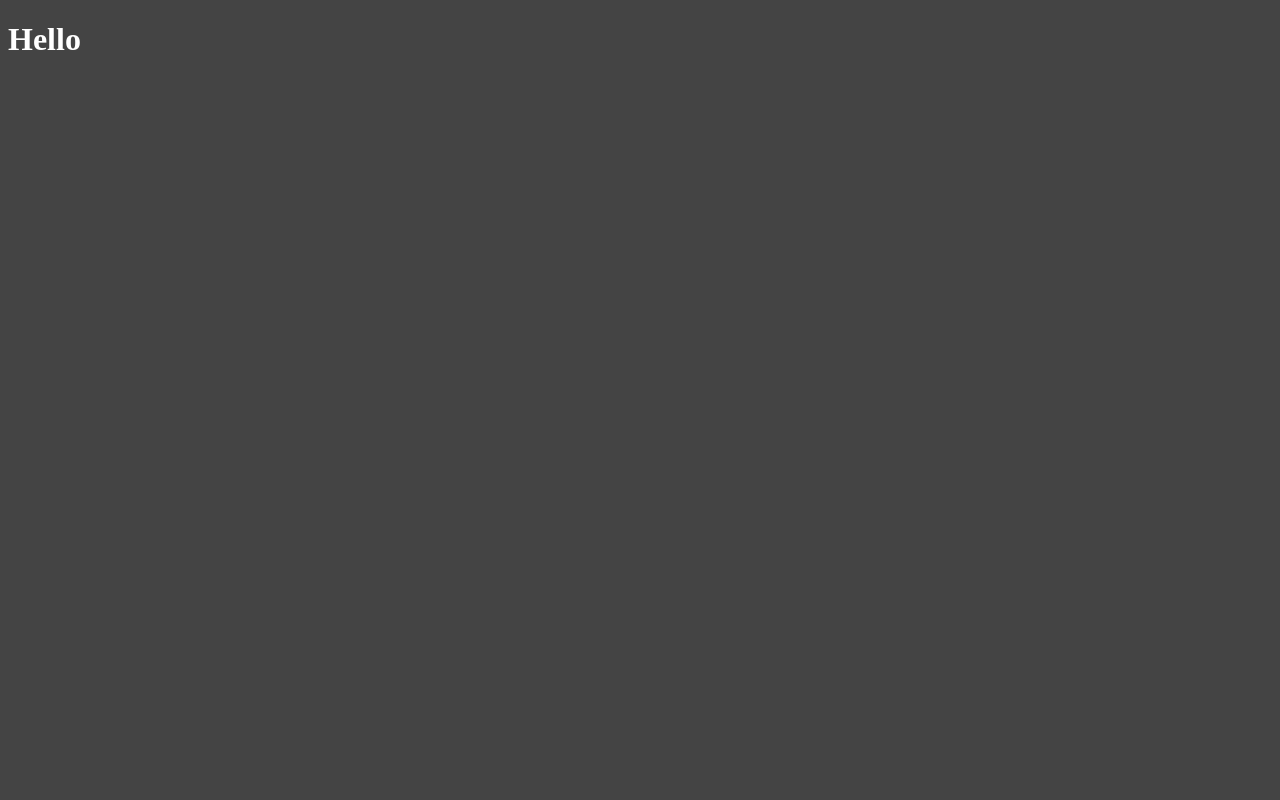
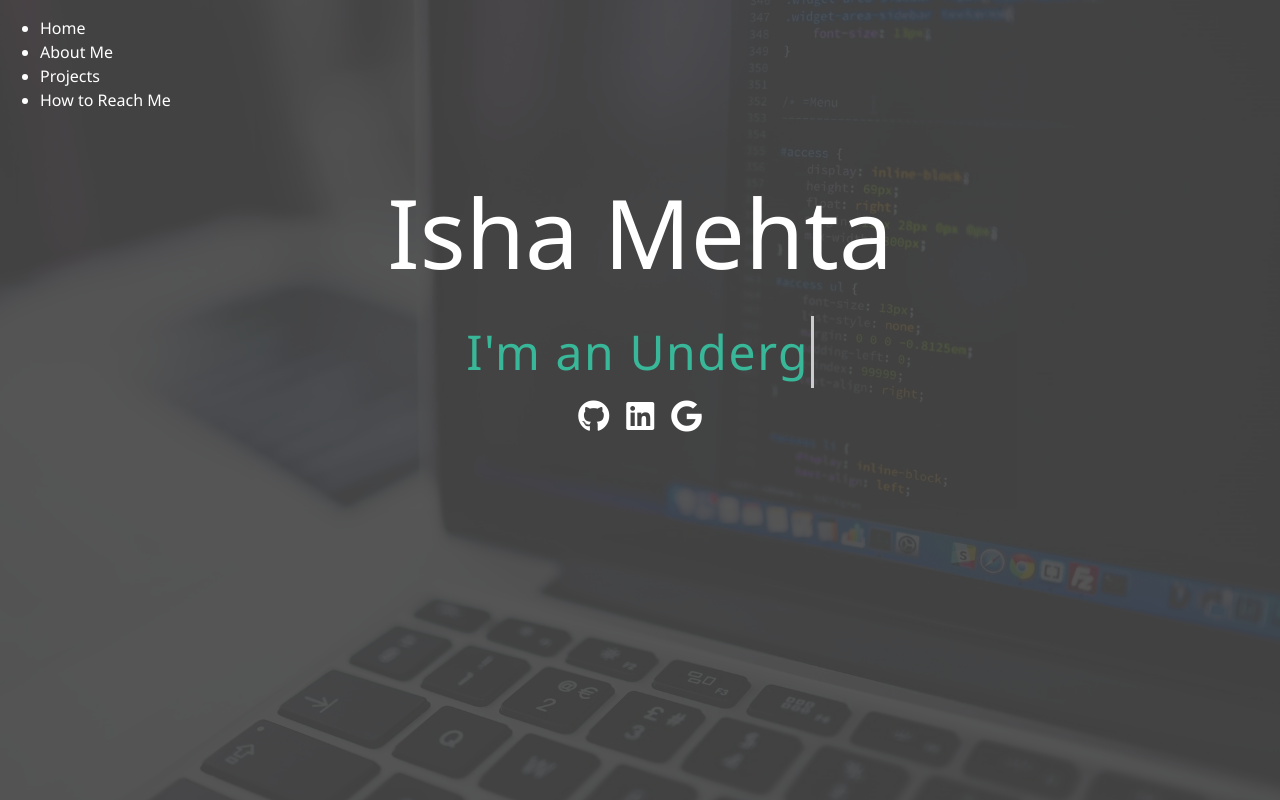
Before and after one commit to isha614/Personal-Portfolio, a website: page dist/index.html in a window 1280 px wide. Drawn offline with Linux system fonts and the light colour scheme.

Commit message:
index markup and main sass

```diff
--- /dev/null
+++ b/scss/_config.scss
@@ -0,0 +1,28 @@
+$primary-color: #444;
+$show-home-image: true;
+$home-image: url(../img/background.jpg);
+$background-opacity: 0.9;
+@mixin easeOut {
+  transition: all 0.5s ease-out;
+}
+
+@mixin background {
+  @if $show-home-image {
+    &#bg-img {
+      background: $home-image;
+      background-attachment: fixed;
+      background-size: cover;
+
+      &:after {
+        content: "";
+        position: absolute;
+        top: 0;
+        right: 0;
+        width: 100%;
+        height: 100%;
+        z-index: -1;
+        background: rgba($primary-color, $background-opacity);
+      }
+    }
+  }
+}
--- a/scss/main.scss
+++ b/scss/main.scss
@@ -1,6 +1,115 @@
-$primary-color: #444;
+@import "config";
+
+* {
+  box-sizing: border-box;
+}
 
 body {
+  @include background;
   background: $primary-color;
   color: white;
+  height: 100%;
+  margin: 0;
+  line-height: 1.5;
+  font-family: "Segoe UI", Tahoma, Geneva, Verdana, sans-serif;
 }
+
+header {
+  position: fixed;
+  z-index: 2;
+}
+
+//headings
+h1,
+h2,
+h3 {
+  margin: 0;
+  font-weight: 400;
+
+  &.lg-heading {
+    font-size: 6rem;
+  }
+  &.container {
+    margin-bottom: 2 rem;
+    padding: 0.2rem 1rem;
+  }
+}
+
+a {
+  color: #fff;
+  text-decoration: none;
+}
+
+.container {
+  height: 12vh;
+  display: flex;
+  justify-content: center;
+  align-items: center;
+}
+.container p {
+  color: white;
+  font-size: 3rem;
+  padding: 0.5rem;
+  font-weight: bold;
+  letter-spacing: 0.1rem;
+  text-align: center;
+  overflow: hidden;
+}
+.container p span.typed-text {
+  font-weight: normal;
+  color: #38b898;
+}
+.container p span.cursor {
+  display: inline-block;
+  background-color: #ccc;
+  margin-left: 0.1rem;
+  width: 3px;
+  animation: blink 1s infinite;
+}
+.container p span.cursor.typing {
+  animation: none;
+}
+@keyframes blink {
+  0% {
+    background-color: #ccc;
+  }
+  49% {
+    background-color: #ccc;
+  }
+  50% {
+    background-color: transparent;
+  }
+  99% {
+    background-color: transparent;
+  }
+  100% {
+    background-color: #ccc;
+  }
+}
+
+main {
+  padding: 4 rem;
+  height: 100%;
+
+  .icons {
+    margin-top: 1 rem;
+    text-align: center;
+
+    a {
+      padding: 0.4rem;
+
+      &:hover {
+        color: #38b898;
+        @include easeOut();
+      }
+    }
+  }
+
+  &#home {
+    overflow: hidden;
+    h1 {
+      margin-top: 20vh;
+      text-align: center;
+    }
+  }
+}
```
Also changed, not shown: dist/css/main.css, dist/img/background.jpg (added), dist/index.html, dist/js/main.js (added).
